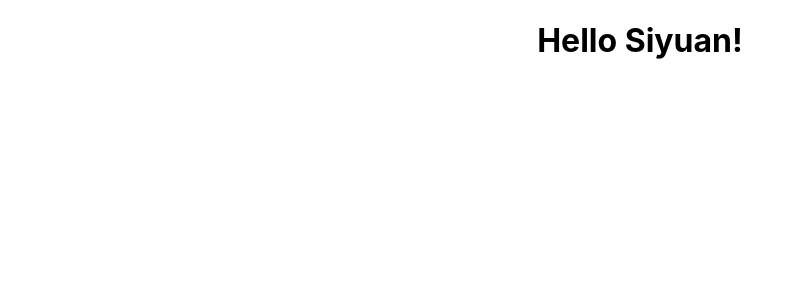
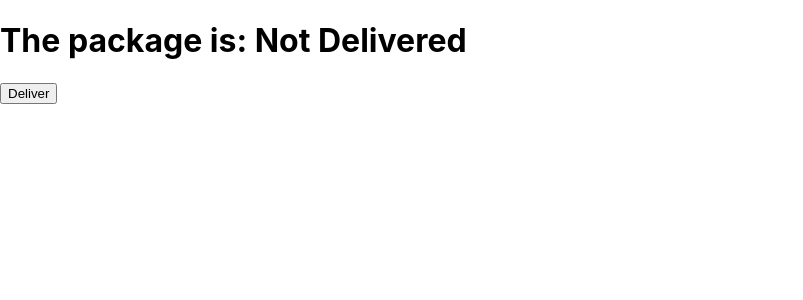
Before and after one commit to Syransong/react-hooks-tutorial, a React (Create React App) app: page / in a window 1280 px wide. Shown: the top 300 px of the page, without its empty margins (0-803 px from the left). Built offline with nearby package versions, Linux system fonts and the light colour scheme.

Commit message:
review useState hook

```diff
--- a/src/App.js
+++ b/src/App.js
@@ -1,11 +1,11 @@
 import './App.css';
 
-function App({ name }) {
+function App() {
   // console.log(props);
 
   return (
     <div className="App">
-      <h1>Hello {name}!</h1>
+      <h1>Hello!</h1>
     </div>
   );
 }
--- a/src/index.js
+++ b/src/index.js
@@ -1,15 +1,20 @@
-import React from 'react';
+import React, { useState } from 'react';
 import ReactDOM from 'react-dom/client';
 import './index.css';
-import App from './App';
 
-const [first, second, third] = ["Alex", "Ali", "Anna"];
-
-console.log(second);
+function App() {
+  const [status, setStatus] = useState("Not Delivered");
+  return (
+    <div>
+      <h1>The package is: {status}</h1>
+      <button onClick={() => setStatus("Delivered")}>Deliver</button>
+    </div>
+  )
+};
 
 const root = ReactDOM.createRoot(document.getElementById('root'));
 root.render(
   <React.StrictMode>
-    <App name="Siyuan" />
+    <App />
   </React.StrictMode>
 );
```
